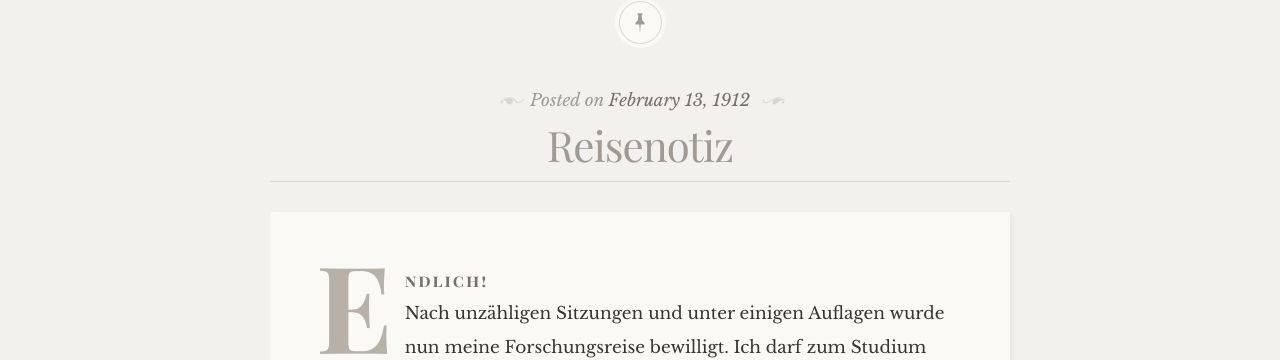
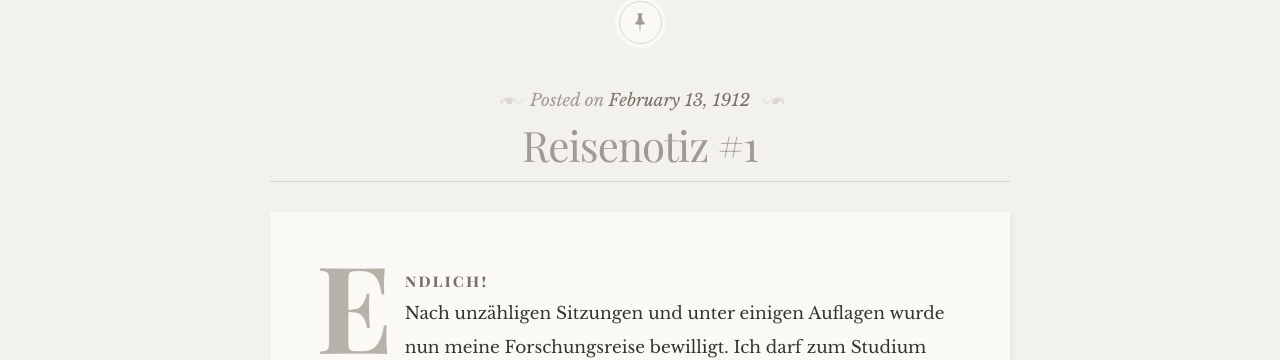
Before and after one commit to Tala/AlteraJaponica, a Jekyll site: the page built from _posts/1912-02-13-Reisenotiz-#1.markdown, in a window 1280 px wide. Shown: the part 107-467 px from the top of the page. Built offline with Jekyll 4.4.1, drawn with Linux system fonts in a browser that asks for light colours; some web fonts are replaced; part of the change alters nothing that is shown.

```diff
--- a/_posts/1912-02-13-Reisenotiz-#1.markdown
+++ b/_posts/1912-02-13-Reisenotiz-#1.markdown
@@ -1,7 +1,5 @@
 ---
 layout: post
-title:  Reisenotiz #1
-date:   1912-02-13 22:48:38 +0200
 categories: schierling
 ---
 
```
